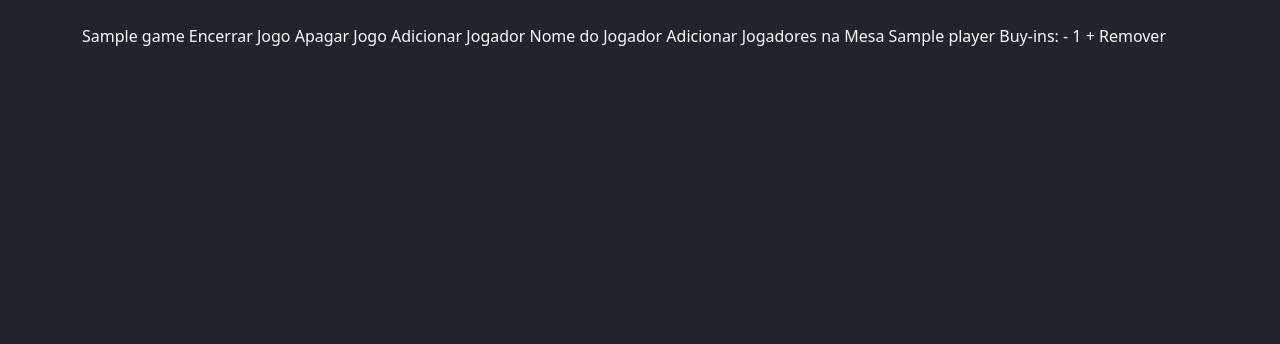
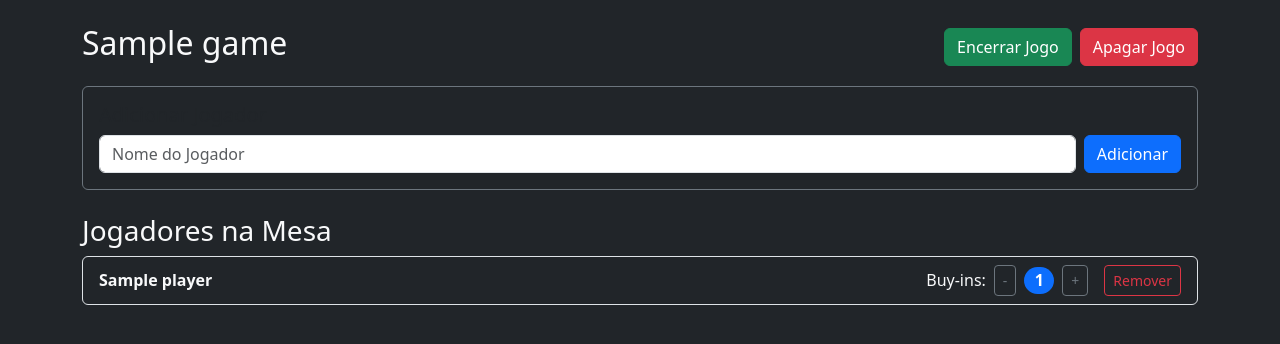
Before and after one commit to pedrocamposlive/pocketacesproject, a Flask app: page /game/1 in a window 1280 px wide. Shown: the top 344 px of the page. Run offline with Flask 3, Linux system fonts and the light colour scheme; tables that the repository leaves empty hold one stand-in row (values such as "Sample post").

Commit message:
Update game_details.html

```diff
--- a/templates/game_details.html
+++ b/templates/game_details.html
@@ -1,19 +1,57 @@
-{% extends 'layout.html' %} {% block content %}
-{{ game.name }}
-Encerrar Jogo
-Apagar Jogo
-Adicionar Jogador
-Nome do Jogador
- Adicionar
-Jogadores na Mesa
-{% for player in players %}
-{{ player.name }}
-Buy-ins:
--
-{{ player.buy_ins }}
-+
-Remover
-{% else %}
-Nenhum jogador na mesa.
-{% endfor %}
+{% extends 'layout.html' %}
+
+{% block content %}
+<div class="d-flex justify-content-between align-items-center mb-3">
+  <h2>{{ game.name }}</h2>
+  <div class="d-flex gap-2">
+    <a href="{{ url_for('end_game', game_id=game.id) }}" class="btn btn-success">Encerrar Jogo</a>
+    <form method="POST" action="{{ url_for('delete_game', game_id=game.id) }}" onsubmit="return confirm('Tem certeza que deseja apagar este jogo? Esta ação não pode ser desfeita.');">
+      <button type="submit" class="btn btn-danger">Apagar Jogo</button>
+    </form>
+  </div>
+</div>
+
+<!-- Card para adicionar jogadores -->
+<div class="card bg-dark border-secondary mb-4">
+  <div class="card-body">
+    <h5 class="card-title">Adicionar Jogador</h5>
+    <form method="POST" action="{{ url_for('add_player', game_id=game.id) }}" class="d-flex gap-2">
+      <input type="text" class="form-control" name="player_name" placeholder="Nome do Jogador" required>
+      <button type="submit" class="btn btn-primary">Adicionar</button>
+    </form>
+  </div>
+</div>
+
+<!-- Lista de Jogadores -->
+<h3>Jogadores na Mesa</h3>
+<div class="list-group">
+  {% for player in players %}
+    <div class="list-group-item bg-dark text-light d-flex justify-content-between align-items-center">
+      <div>
+        <strong>{{ player.name }}</strong>
+      </div>
+      <div class="d-flex align-items-center gap-3">
+        <!-- Controles de Buy-in -->
+        <div class="d-flex align-items-center gap-2">
+          <span>Buy-ins:</span>
+          <form method="POST" action="{{ url_for('update_buyins', player_id=player.id) }}" class="d-inline">
+            <input type="hidden" name="action" value="remove">
+            <button type="submit" class="btn btn-outline-secondary btn-sm">-</button>
+          </form>
+          <span class="badge bg-primary rounded-pill fs-6">{{ player.buy_ins }}</span>
+          <form method="POST" action="{{ url_for('update_buyins', player_id=player.id) }}" class="d-inline">
+            <input type="hidden" name="action" add">
+            <button type="submit" class="btn btn-outline-secondary btn-sm">+</button>
+          </form>
+        </div>
+        <!-- Botão de Remover Jogador -->
+        <form method="POST" action="{{ url_for('delete_player', player_id=player.id) }}" class="d-inline">
+          <button type="submit" class="btn btn-outline-danger btn-sm">Remover</button>
+        </form>
+      </div>
+    </div>
+  {% else %}
+    <div class="list-group-item bg-dark text-light">Nenhum jogador na mesa.</div>
+  {% endfor %}
+</div>
 {% endblock %}
```
